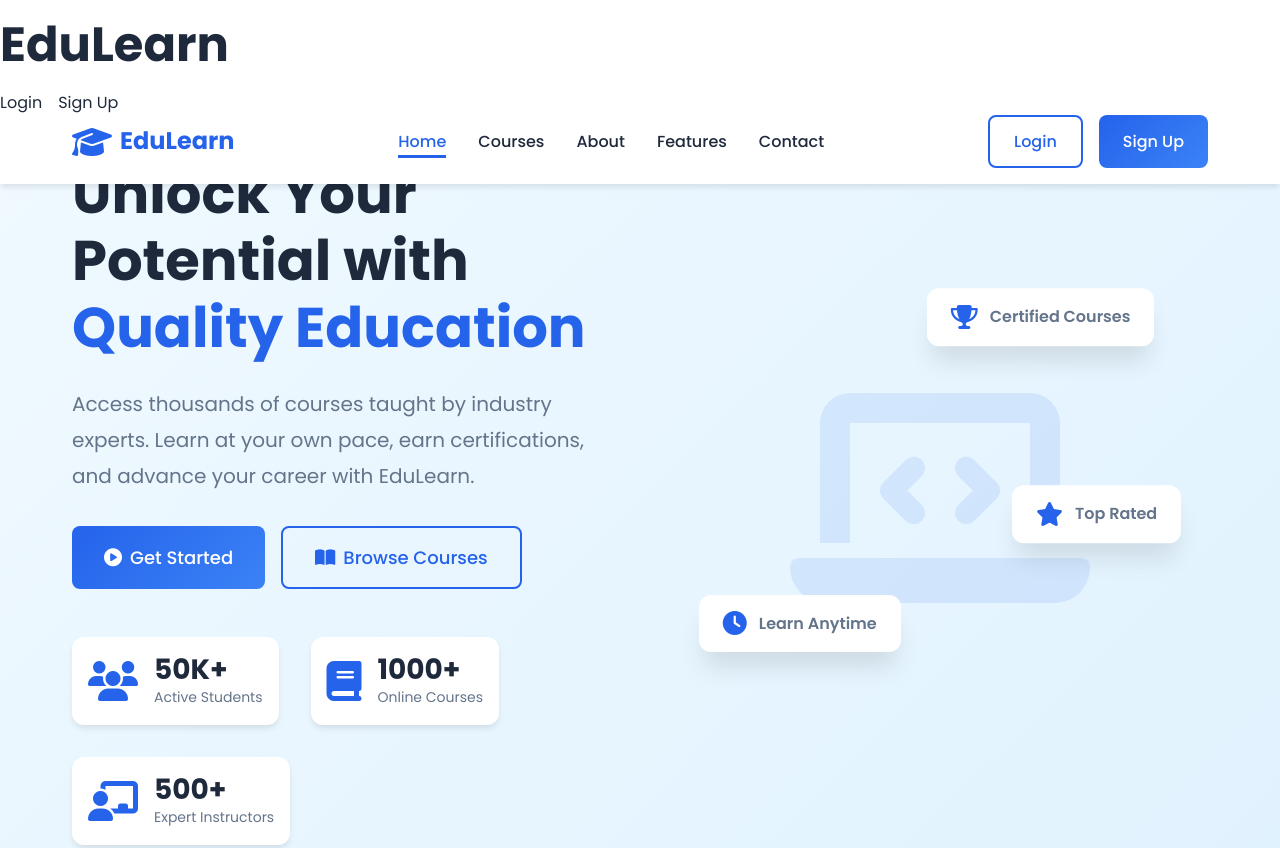
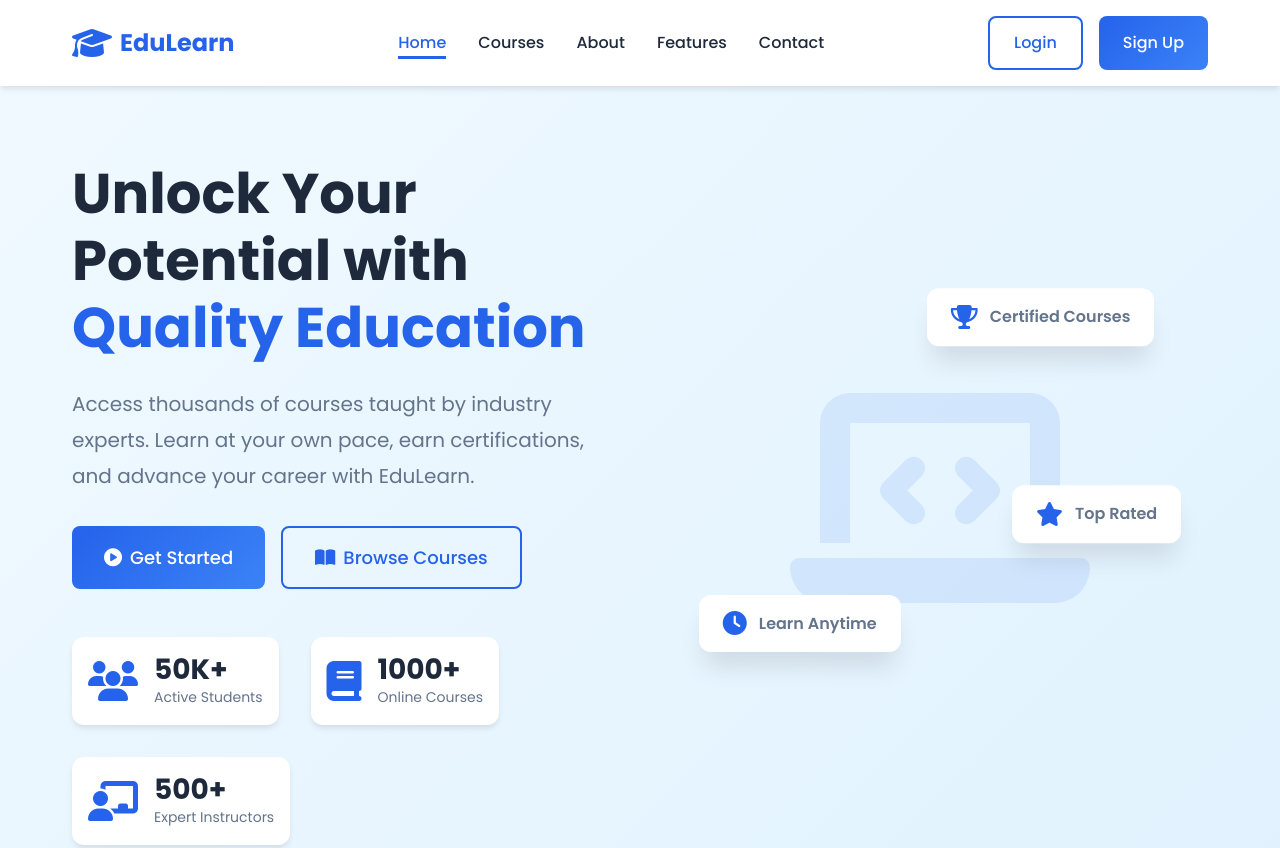
Before and after one commit to JAV0HIR1/Projectnmd, a plain HTML site: page index.html in a window 1280 px wide. Shown: the top 848 px of the page. Drawn offline with Linux system fonts and the light colour scheme.

Commit message:
Refactor navigation buttons to use links

```diff
--- a/index.html
+++ b/index.html
@@ -12,26 +12,6 @@
 <body>
     <!-- Navigation -->
     <nav class="navbar">
-        <nav class="bg-white shadow-md p-4 flex justify-between items-center">
-  <!-- Logo -->
-  <h1 class="text-2xl font-bold text-blue-700">EduLearn</h1>
-
-  <!-- Nav Buttons -->
-  <div class="nav-buttons space-x-4">
-    <!-- Login Button -->
-    <a href="login.html"
-       class="px-5 py-2 border-2 border-blue-600 text-blue-600 rounded-lg font-medium hover:bg-blue-50 transition duration-200">
-       Login
-    </a>
-
-    <!-- Sign Up Button -->
-    <a href="signup.html"
-       class="px-5 py-2 bg-blue-600 text-white rounded-lg font-medium hover:bg-blue-700 transition duration-200">
-       Sign Up
-    </a>
-  </div>
-</nav>
-
         <div class="container">
             <div class="nav-wrapper">
                 <div class="logo">
@@ -46,8 +26,8 @@
                     <li><a href="#contact" class="nav-link">Contact</a></li>
                 </ul>
                 <div class="nav-buttons">
-                    <button class="btn btn-outline">Login</button>
-                    <button class="btn btn-primary">Sign Up</button>
+                    <a href="login.html" class="btn btn-outline">Login</a>
+                    <a href="signup.html" class="btn btn-primary">Sign Up</a>
                 </div>
                 <div class="hamburger">
                     <span></span>
```
